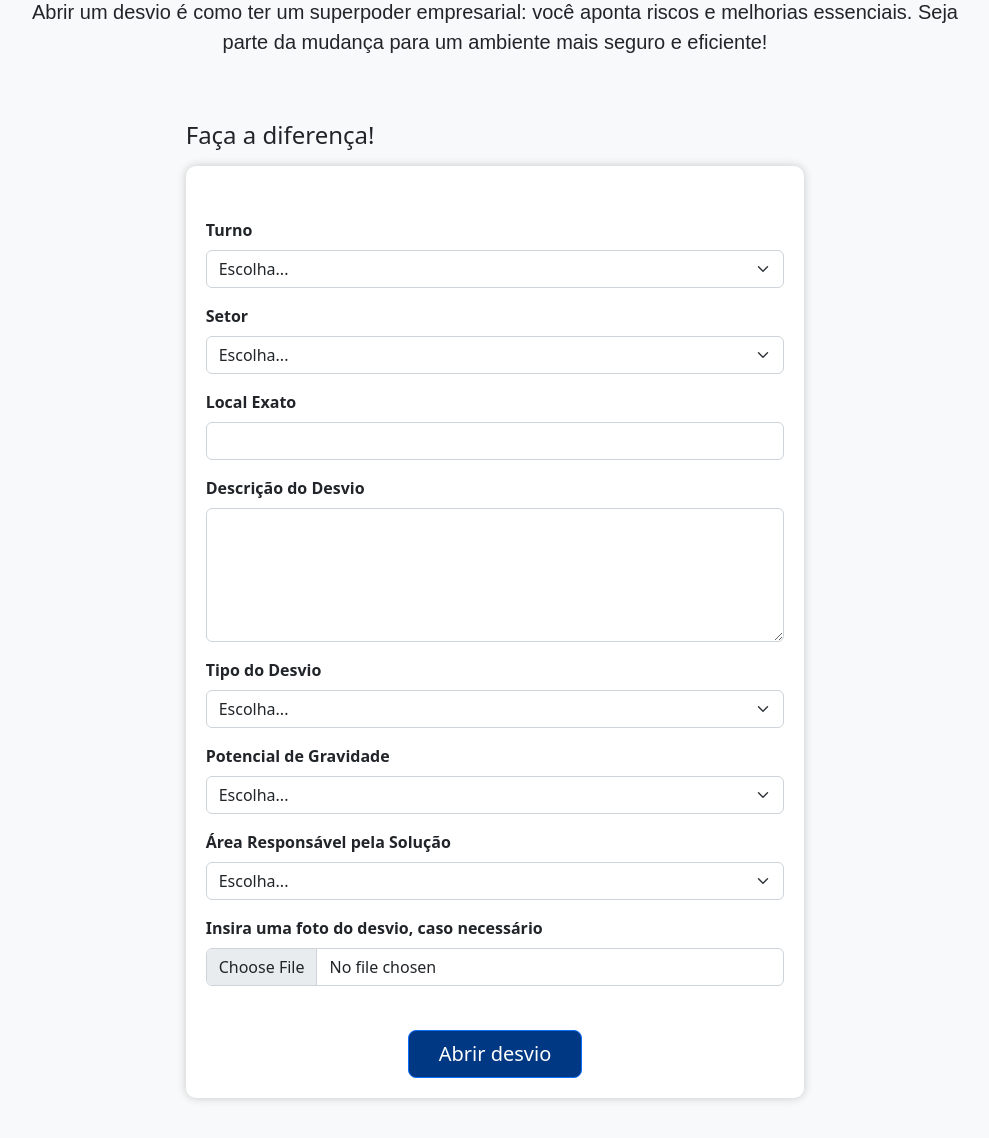
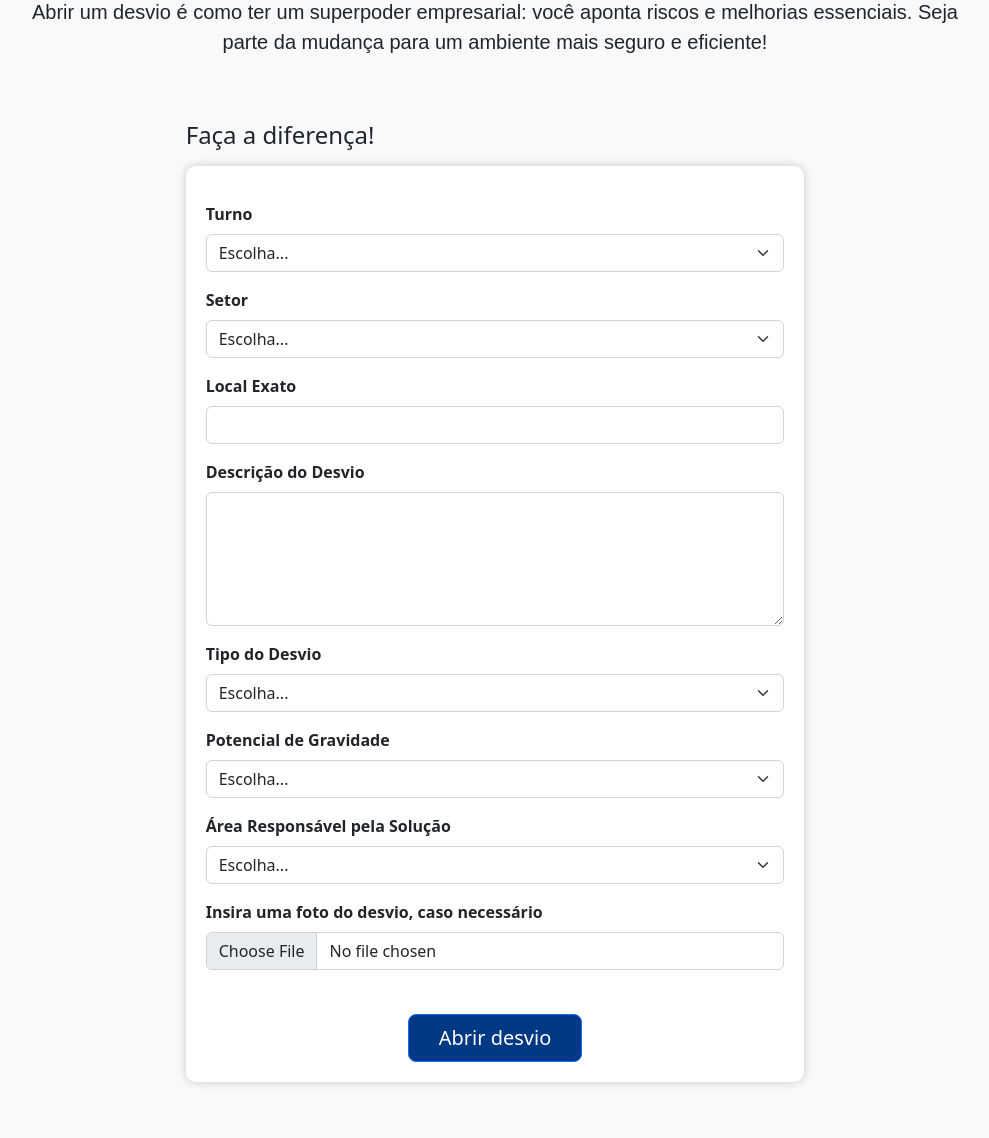
Before and after one commit to K3uzin/safetyflow, a PHP site: page /safetyflow/formulario_desvio.php in a window 1280 px wide. Shown: the part 271-1409 px from the top of the page, without its empty margins (145-1134 px from the left). Run offline with PHP 8.4, Linux system fonts and the light colour scheme; the visitor is signed in with stand-in values (Sample User, id 1); data comes from the database, SQL or seed files in the repository.

Commit message:
Update formulario_desvio.php

```diff
--- a/View/formulario_desvio.php
+++ b/View/formulario_desvio.php
@@ -57,7 +57,7 @@ if ($stmt_nome) {
                 <div class="col-md-7 col-lg-8">
                     <h4 class="mb-3">Faça a diferença!</h4>
                     <form action="../Controller/recebe_desvio.php" method="POST" style="text-align: left;" enctype="multipart/form-data">
-                        <div class="row mt-3">
+                        <div class="row">
                             <!-- Data de identificação do desvio -->
                             <div class="col-12">
                                 <input type="hidden" class="form-control" id="data_identificacao" name="data_identificacao"
```
